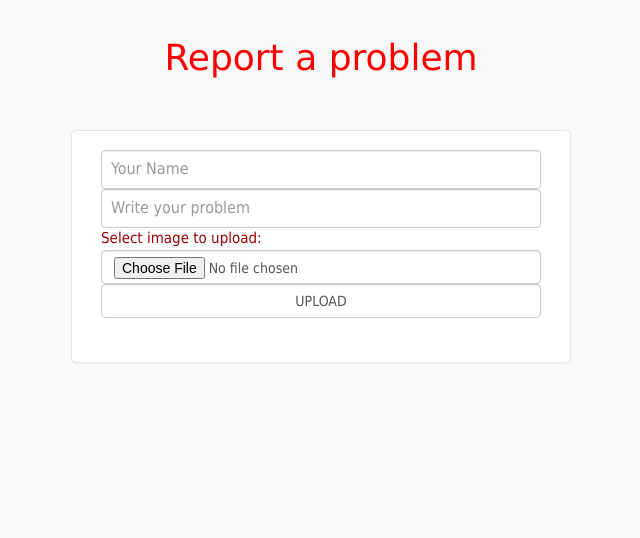
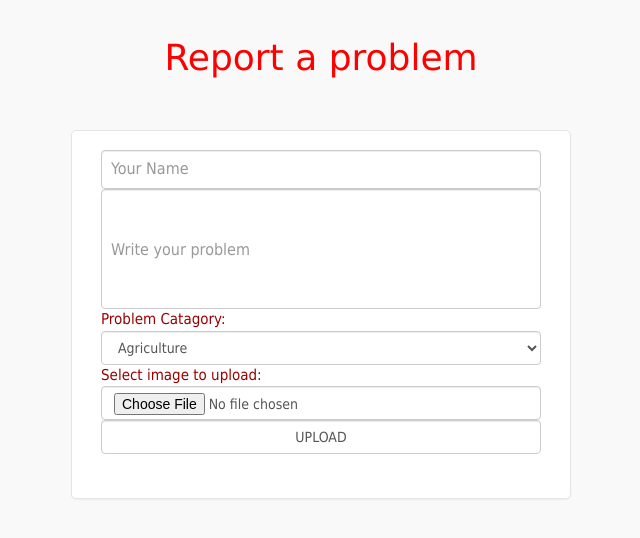
Before and after one commit to r-i-nahian/AgriDoc, a PHP site: page /user/home.php in a window 1280 px wide. Shown: the part 132-670 px from the top of the page, without its empty margins (319-959 px from the left). Run offline with PHP 8.4, Linux system fonts and the light colour scheme; the visitor is signed in with stand-in values (Sample User, id 1); data that the repository does not hold is empty.

Commit message:
catagory added

```diff
--- a/user/home.php
+++ b/user/home.php
@@ -62,7 +62,14 @@ $DBcon->close();
 
 
                     <input class="form-control" type="text" name="username" placeholder="Your Name">
-                    <input class="form-control" type="text" name="report" placeholder="Write your problem"> Select image to upload:
+                    <input class="form-control" type="text" name="report" placeholder="Write your problem" style="height:120px;">
+                    Problem Catagory:
+                    <select name="" id="" class="form-control">
+                        <option value="1">Agriculture</option>
+                        <option value="2">Fish</option>
+                        <option value="3">Animal</option>
+                    </select>
+                    Select image to upload:
                     <input class="form-control" type="file" name="image" />
                     <input type="submit" class="form-control" name="submit" value="UPLOAD" />
                 </div>
```
Also changed, not shown: admin/home.php (+6 -9 lines).
